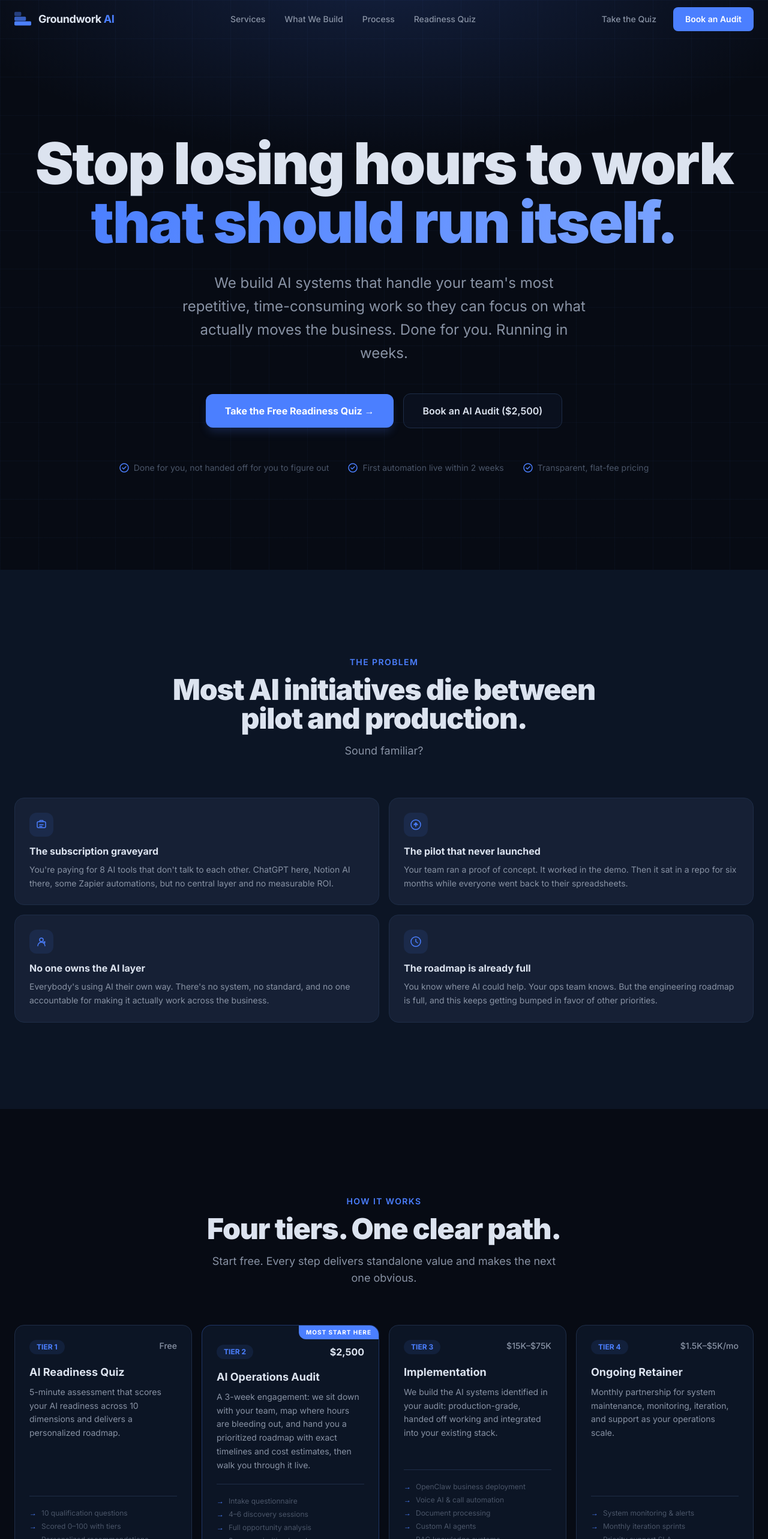
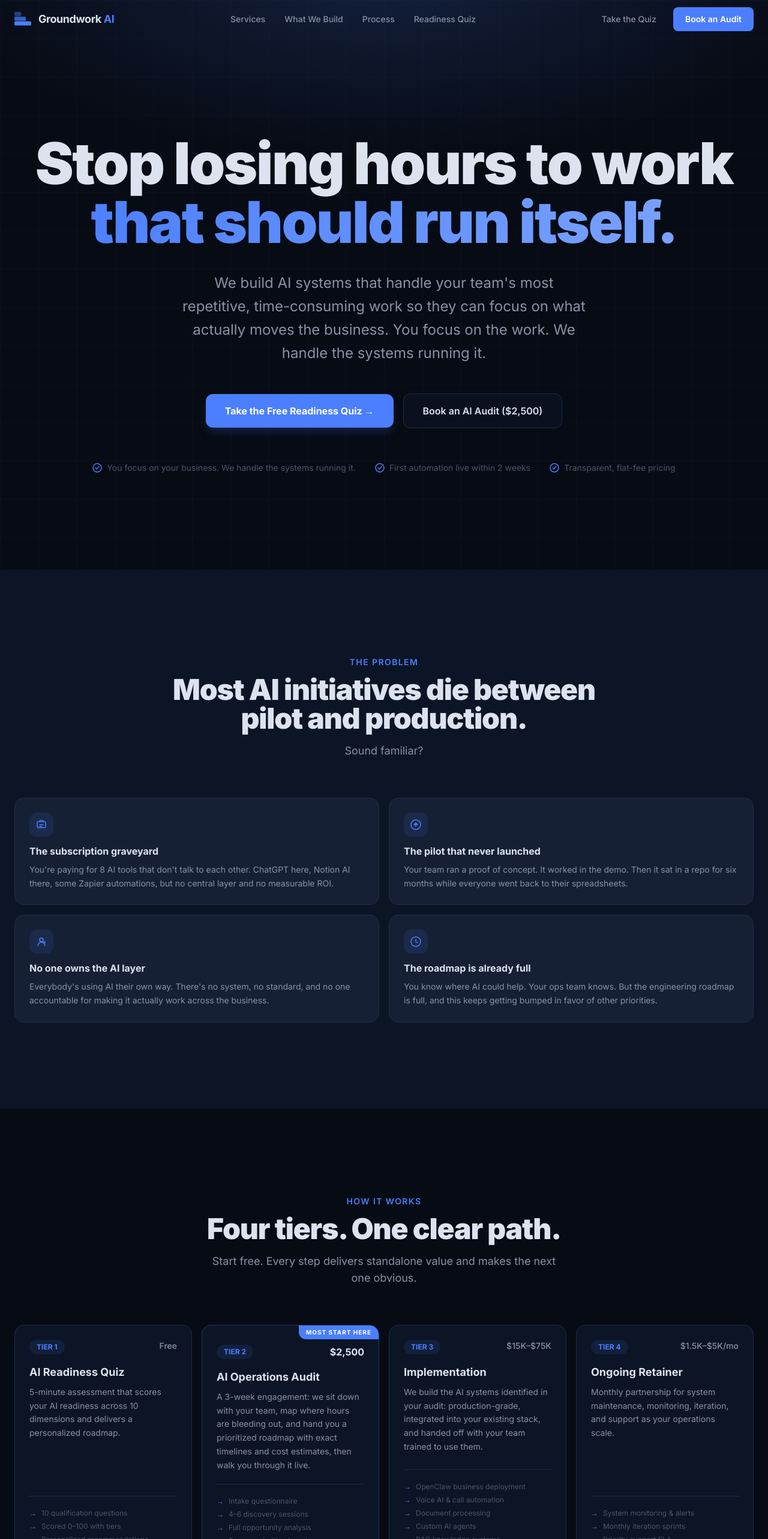
Before and after one commit to haydenenloe/groundwork-ai, a Next.js app: page / in a window 1280 px wide. Shown: the top 2566 px of the page at 60% size. Built offline with nearby package versions, Linux system fonts and the light colour scheme.

Commit message:
Positioning: you focus on the business, we handle the systems. Remove em dashes.

```diff
--- a/src/app/page.tsx
+++ b/src/app/page.tsx
@@ -20,7 +20,7 @@ export default function Home() {
           </h1>
 
           <p className="max-w-2xl mx-auto text-xl md:text-2xl leading-relaxed mb-12" style={{ color: '#8892A4' }}>
-            We build AI systems that handle your team&apos;s most repetitive, time-consuming work so they can focus on what actually moves the business. Done for you. Running in weeks.
+            We build AI systems that handle your team&apos;s most repetitive, time-consuming work so they can focus on what actually moves the business. You focus on the work. We handle the systems running it.
           </p>
 
           <div className="flex flex-col sm:flex-row items-center justify-center gap-4 mb-14">
@@ -46,7 +46,7 @@ export default function Home() {
                 <circle cx="8" cy="8" r="7" stroke="#4B7FFF" strokeWidth="1.5"/>
                 <path d="M5 8l2 2 4-4" stroke="#4B7FFF" strokeWidth="1.5" strokeLinecap="round" strokeLinejoin="round"/>
               </svg>
-              <span>Done for you, not handed off for you to figure out</span>
+              <span>You focus on your business. We handle the systems running it.</span>
             </div>
             <div className="flex items-center gap-2">
               <svg width="16" height="16" viewBox="0 0 16 16" fill="none">
@@ -191,7 +191,7 @@ export default function Home() {
                 <span className="text-sm font-medium" style={{ color: '#8892A4' }}>$15K–$75K</span>
               </div>
               <h3 className="font-bold text-lg mb-2" style={{ color: '#DCE3EF' }}>Implementation</h3>
-              <p className="text-sm leading-relaxed flex-1" style={{ color: '#8892A4' }}>We build the AI systems identified in your audit: production-grade, handed off working and integrated into your existing stack.</p>
+              <p className="text-sm leading-relaxed flex-1" style={{ color: '#8892A4' }}>We build the AI systems identified in your audit: production-grade, integrated into your existing stack, and handed off with your team trained to use them.</p>
               <div className="mt-5 pt-5 border-t text-xs space-y-1.5" style={{ borderColor: '#1E2D47', color: '#4A5568' }}>
                 {['OpenClaw business deployment','Voice AI & call automation','Document processing','Custom AI agents','RAG knowledge systems','Workflow automation'].map(item => (
                   <div key={item} className="flex items-center gap-2"><span style={{ color: '#4B7FFF' }}>→</span> {item}</div>
@@ -317,7 +317,7 @@ export default function Home() {
             <h2 className="text-3xl md:text-5xl font-black tracking-tight mb-4" style={{ color: '#DCE3EF' }}>
               Work that runs itself, without your team touching it.
             </h2>
-            <p className="text-lg max-w-xl mx-auto" style={{ color: '#8892A4' }}>Every business has workflows eating hours it shouldn&apos;t. We find them, automate them, and hand them back running.</p>
+            <p className="text-lg max-w-xl mx-auto" style={{ color: '#8892A4' }}>Every business has workflows eating hours it shouldn&apos;t. We find them, build the systems that handle them, and make sure your team is using them.</p>
           </div>
 
           <div className="grid grid-cols-1 md:grid-cols-2 lg:grid-cols-3 gap-4">
@@ -428,7 +428,7 @@ export default function Home() {
                 Built for businesses whose teams are too good to spend their day on repeat work.
               </h2>
               <p className="leading-relaxed mb-8" style={{ color: '#8892A4' }}>
-                You have a team, real workflows, and a sense that too many hours are going to work that should be automatic. You want it built, handed off, and running.
+                You have a team, real workflows, and a sense that too many hours are going to work that should be automatic. You want it built, deployed, and your team using it.
               </p>
 
               <div className="space-y-3 mb-8">
@@ -450,7 +450,7 @@ export default function Home() {
               </div>
 
               <div className="border rounded-xl p-4 text-sm" style={{ background: '#162035', borderColor: '#1E2D47', color: '#8892A4' }}>
-                <strong style={{ color: '#4A5568' }}>Not a fit:</strong> Enterprises that need an 18-month engagement, or anyone looking for someone to hand them a playbook and walk away. We build it, we hand it off running. You just use it..
+                <strong style={{ color: '#4A5568' }}>Not a fit:</strong> Enterprises that need an 18-month engagement, or anyone looking for someone to hand them a playbook and walk away. We build it, deploy it, and make sure your team is using it. What we don&apos;t do is hand you a playbook and disappear.
               </div>
             </div>
 
@@ -487,7 +487,7 @@ export default function Home() {
                 Built by someone who runs on the same systems.
               </h2>
               <p className="leading-relaxed mb-8" style={{ color: '#8892A4' }}>
-                I&apos;m Hayden. I started Groundwork AI because I spent years watching capable teams lose hours every week to work that should have been automatic. I build the systems that fix that — and run my own operation on them. Every workflow we build for clients, I&apos;ve stress-tested on my own business first.
+                I&apos;m Hayden. I started Groundwork AI because I spent years watching capable teams lose hours every week to work that should have been automatic. I build the systems that fix that, and run my own operation on them. Every workflow we build for clients, I&apos;ve stress-tested on my own business first.
               </p>
               <a
                 href="#audit"
@@ -503,7 +503,7 @@ export default function Home() {
               {[
                 { stat: '15+ hrs/week', desc: 'Saved on my own operations' },
                 { stat: '2 weeks', desc: 'Average time to first automation live' },
-                { stat: '100%', desc: 'Done for you, not taught to you' },
+                { stat: '100%', desc: 'Built, deployed, and your team trained to use it' },
               ].map((item) => (
                 <div
                   key={item.stat}
--- a/src/components/FaqAccordion.tsx
+++ b/src/components/FaqAccordion.tsx
@@ -5,7 +5,7 @@ import { useState } from 'react'
 const faqs = [
   {
     q: 'Do I need technical staff to work with you?',
-    a: 'No. We handle everything — scoping, building, integrating, and handing off. Your team needs to know how to use it, not build it.',
+    a: 'No. We handle all the technical work: scoping, building, integrating, and deploying. Your team needs to know how to use it, not how to build it. We make sure they do.',
   },
   {
     q: 'How is this different from just using Zapier or Make?',
@@ -13,7 +13,7 @@ const faqs = [
   },
   {
     q: 'What kinds of businesses do you work with?',
-    a: "We've worked with HR tech companies, logistics operations, cybersecurity firms, and more. If your team has workflows they repeat every day, we can automate them. Industry doesn't matter — repetitive work does.",
+    a: "We've worked with HR tech companies, logistics operations, cybersecurity firms, and more. If your team has workflows they repeat every day, we can automate them. Industry doesn't matter. If the work repeats, it can be automated.",
   },
   {
     q: 'How long does an implementation take?',
@@ -21,11 +21,11 @@ const faqs = [
   },
   {
     q: "What if my team resists the change?",
-    a: "We design for adoption, not just function. Your team is trained, the handoff is documented, and we stay on during the transition. Most teams are relieved, not resistant — it means less manual work for them.",
+    a: "We design for adoption, not just function. Your team is trained, the handoff is documented, and we stay on during the transition. Most teams are relieved, not resistant. It means less manual work for them.",
   },
   {
     q: 'What exactly does the $2,500 audit include?',
-    a: "Three weeks of workflow discovery — usually 3-4 conversations with your team — followed by an 8-page prioritized roadmap with cost estimates, timelines, and a live walkthrough. It's a standalone deliverable with no obligation to continue.",
+    a: "Three weeks of workflow discovery, usually 3-4 conversations with your team, followed by an 8-page prioritized roadmap with cost estimates, timelines, and a live walkthrough. It's a standalone deliverable with no obligation to continue.",
   },
 ]
 
```
